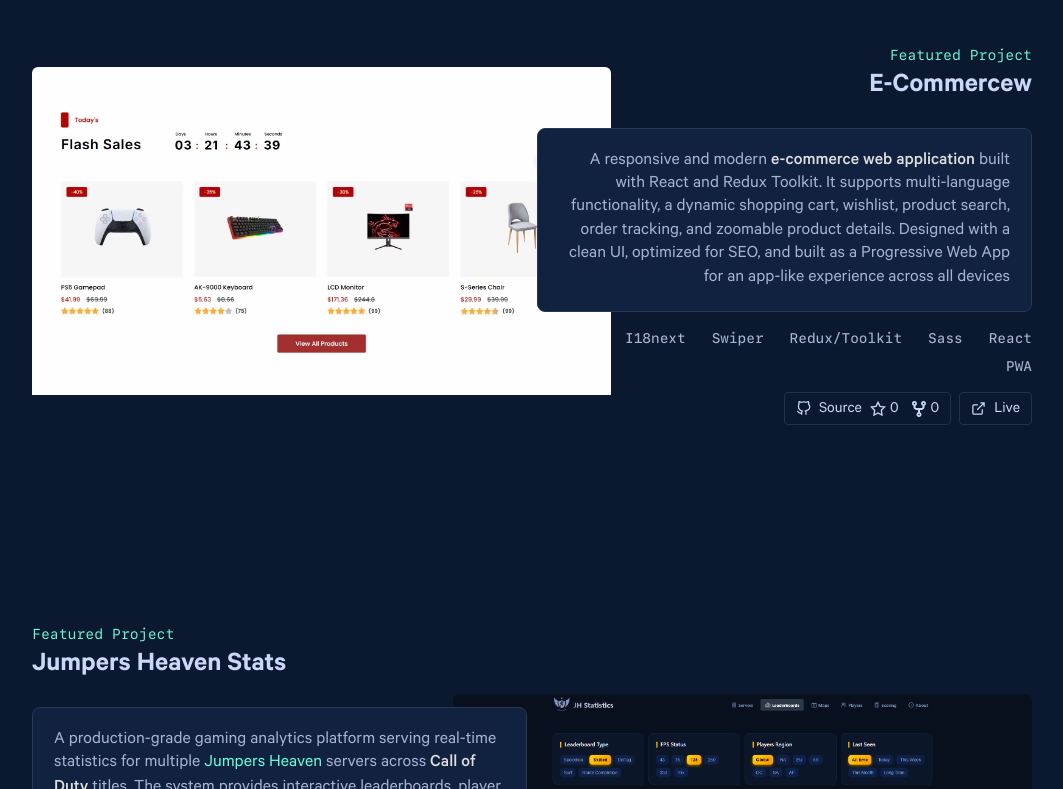
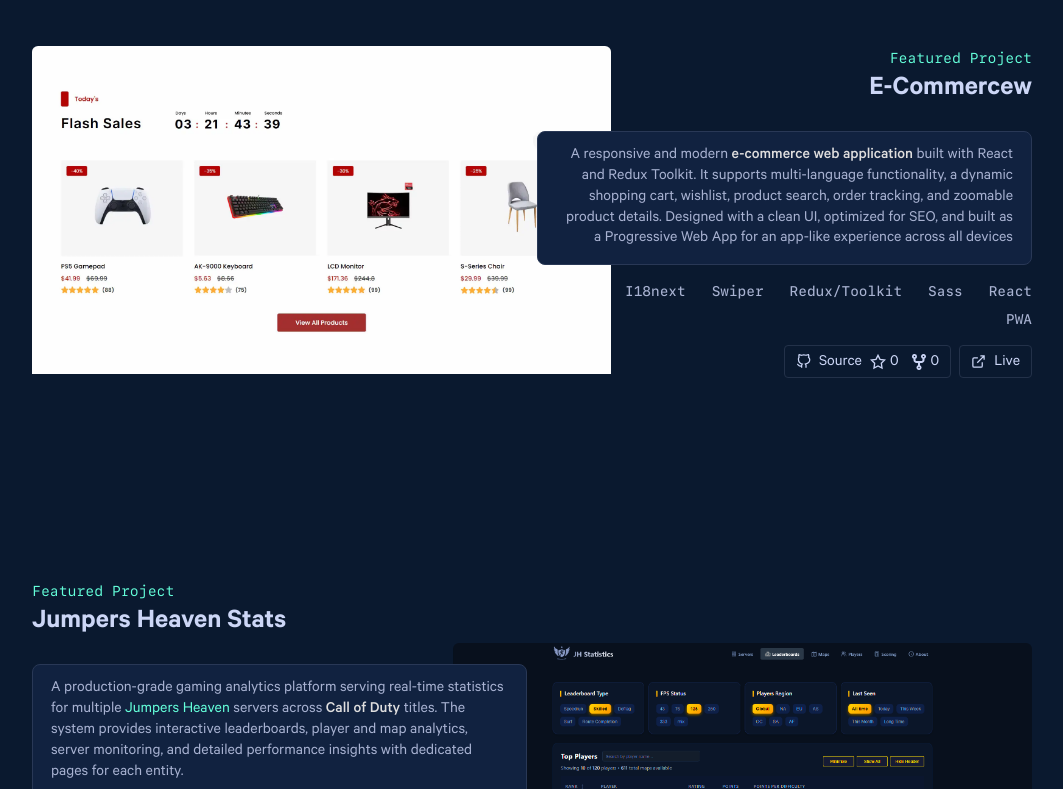
Before and after one commit to Moamal-2000/moamal-alaa, a Next.js app: page / in a window 1280 px wide. Shown: the part 2491-3280 px from the top of the page, without its empty margins (108-1171 px from the left). Built offline with nearby package versions, Linux system fonts and the light colour scheme; no server answers.

Commit message:
style(FeaturedProjects): restructure project description into multiple paragraphs and add wrapper div for better readability

```diff
--- a/src/components/Home/ProjectsSection/FeaturedProjects/FeaturedProject/FeaturedProject.jsx
+++ b/src/components/Home/ProjectsSection/FeaturedProjects/FeaturedProject/FeaturedProject.jsx
@@ -25,7 +25,7 @@ const FeaturedProject = ({ data, fetchedData, shouldReverse }) => {
       <div className={s.content}>
         <ProjectHeader title={title} liveUrl={fetchedData.liveUrl} />
 
-        <p className={s.description}>{description}</p>
+        <div className={s.description}>{description}</div>
 
         <ProjectTechList technologies={technologies} />
         <ProjectLinks fetchedData={fetchedData} />
--- a/src/components/Home/ProjectsSection/FeaturedProjects/FeaturedProject/FeaturedProject.module.scss
+++ b/src/components/Home/ProjectsSection/FeaturedProjects/FeaturedProject/FeaturedProject.module.scss
@@ -71,11 +71,11 @@
 .content .description {
   background: #112240;
   color: #a8b2d1;
-  padding: 21px;
+  padding: 14px 18px;
   border-radius: 8px;
   line-height: 1.3;
   border: 1px solid #293856;
-  font-size: 1.125rem;
+  font-size: 1rem;
   position: relative;
   text-wrap: pretty;
   pointer-events: all;
@@ -99,8 +99,6 @@
   }
 }
 
-@include m.very-small {
-  .content .description {
-    font-size: 1rem;
-  }
+.content .description>p:not(:last-child) {
+  margin-bottom: 12px;
 }
--- a/src/data/featuredProjects.jsx
+++ b/src/data/featuredProjects.jsx
@@ -4,7 +4,7 @@ export const FEATURED_PROJECTS = [
   {
     title: "E-Commercew",
     description: (
-      <>
+      <p>
         A responsive and modern{" "}
         <strong className="highlight">e-commerce web application</strong> built
         with React and Redux Toolkit. It supports multi-language functionality,
@@ -12,7 +12,7 @@ export const FEATURED_PROJECTS = [
         zoomable product details. Designed with a clean UI, optimized for SEO,
         and built as a Progressive Web App for an app-like experience across all
         devices
-      </>
+      </p>
     ),
     technologies: [
       "React",
@@ -68,12 +68,12 @@ export const FEATURED_PROJECTS = [
   {
     title: "Aster Information",
     description: (
-      <>
+      <p>
         A fully responsive website built as a{" "}
         <strong className="highlight">freelance project</strong> for a potential
         client, featuring a professional design, user-friendly interface, smooth
         on-scroll animations, and cross-browser compatibility.
-      </>
+      </p>
     ),
     technologies: ["React Helmet Async", "React Router Dom", "Sass", "React"],
     repoUrl: "https://github.com/Moamal-2000/aster-information",
```
